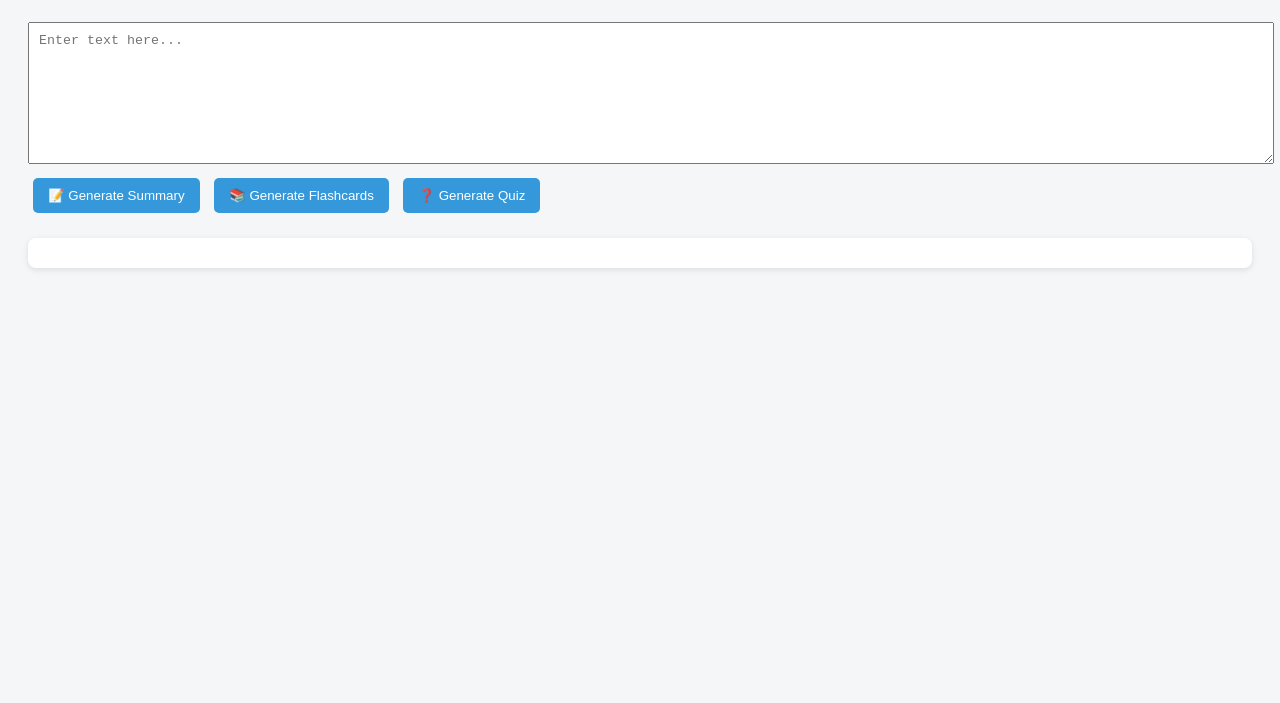
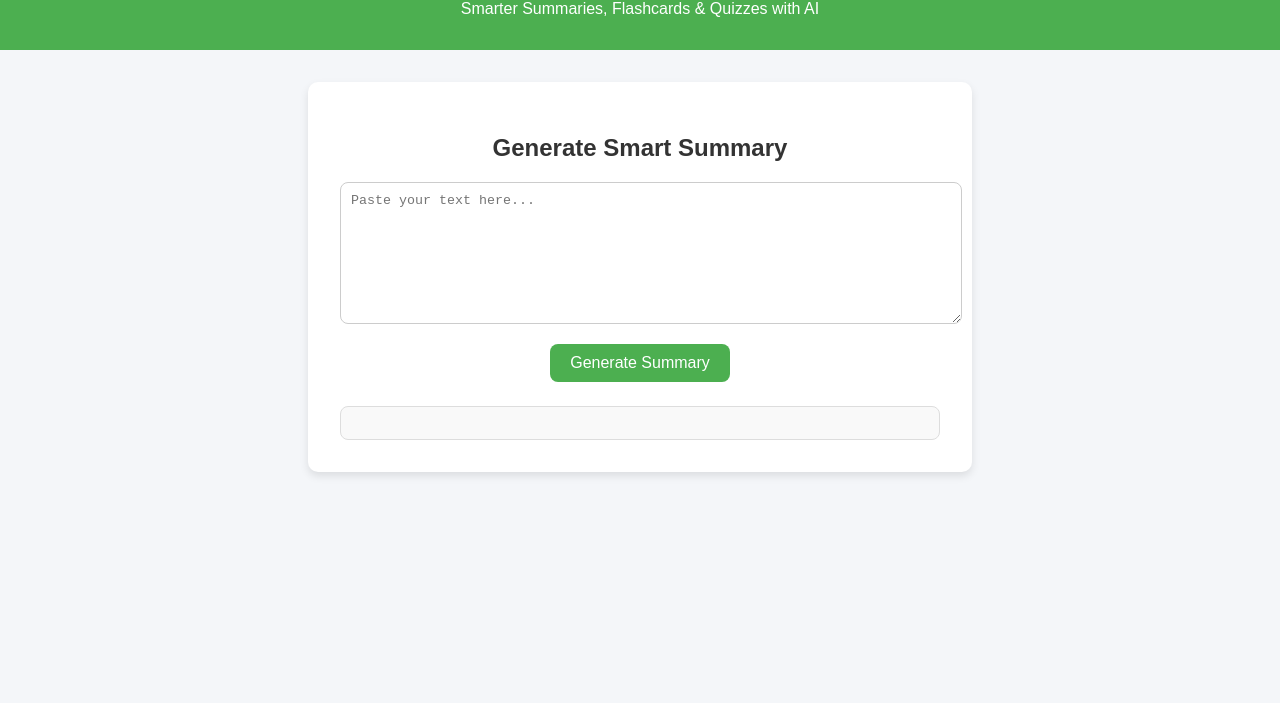
Before and after one commit to sbasitb15-web/turbolearn-frontend, a website: page index.html in a window 1280 px wide. Shown: the part 97-800 px from the top of the page. Drawn offline with Linux system fonts and the light colour scheme.

Commit message:
index.html

```diff
--- a/index.html
+++ b/index.html
@@ -3,67 +3,116 @@
 <head>
   <meta charset="UTF-8" />
   <meta name="viewport" content="width=device-width, initial-scale=1.0" />
-  <title>Turbolearn AI</title>
+  <title>Turbolearn AI | Smart Study Helper</title>
+
+  <!-- ✅ SEO -->
+  <meta name="description" content="Turbolearn AI helps students generate smart summaries, flashcards, and quizzes instantly using AI. Save time and study smarter!" />
+  <meta name="keywords" content="AI learning, study helper, flashcards generator, quiz generator, text summarizer, Gemini AI" />
+  <meta name="author" content="Turbolearn AI" />
+  <link rel="canonical" href="https://turbolearn-frontend.onrender.com/" />
+
+  <!-- ✅ Open Graph (Social Media) -->
+  <meta property="og:title" content="Turbolearn AI | Smart Study Helper" />
+  <meta property="og:description" content="Generate AI-powered summaries, flashcards, and quizzes instantly. Smarter learning starts here!" />
+  <meta property="og:url" content="https://turbolearn-frontend.onrender.com/" />
+  <meta property="og:type" content="website" />
+  <meta property="og:image" content="https://turbolearn-frontend.onrender.com/preview.png" />
+
+  <!-- ✅ Styling -->
   <style>
-    body { font-family: Arial, sans-serif; background:#f4f6f8; padding:20px; }
-    h1 { text-align:center; color:#2c3e50; }
-    textarea { width:100%; height:120px; margin-top:10px; padding:10px; }
-    button { margin:10px 5px; padding:10px 15px; border:none; border-radius:5px; cursor:pointer; background:#3498db; color:white; }
-    button:hover { background:#2980b9; }
-    .output { background:white; padding:15px; border-radius:8px; margin-top:15px; box-shadow:0 2px 6px rgba(0,0,0,0.1); }
+    body {
+      font-family: Arial, sans-serif;
+      margin: 0;
+      padding: 0;
+      background: #f4f6f9;
+      color: #333;
+      text-align: center;
+    }
+    header {
+      background: #4CAF50;
+      color: white;
+      padding: 1rem;
+    }
+    main {
+      margin: 2rem auto;
+      max-width: 600px;
+      background: white;
+      padding: 2rem;
+      border-radius: 10px;
+      box-shadow: 0px 4px 8px rgba(0,0,0,0.1);
+    }
+    textarea {
+      width: 100%;
+      height: 120px;
+      padding: 10px;
+      margin-bottom: 1rem;
+      border: 1px solid #ccc;
+      border-radius: 8px;
+    }
+    button {
+      background: #4CAF50;
+      color: white;
+      border: none;
+      padding: 10px 20px;
+      cursor: pointer;
+      border-radius: 8px;
+      font-size: 16px;
+    }
+    button:hover {
+      background: #45a049;
+    }
+    #output {
+      margin-top: 1.5rem;
+      text-align: left;
+      white-space: pre-wrap;
+      padding: 1rem;
+      border-radius: 8px;
+      background: #f9f9f9;
+      border: 1px solid #ddd;
+    }
   </style>
 </head>
 <body>
-  <h1>🚀 Turbolearn AI</h1>
+  <header>
+    <h1>🚀 Turbolearn AI</h1>
+    <p>Smarter Summaries, Flashcards & Quizzes with AI</p>
+  </header>
 
-  <textarea id="inputText" placeholder="Enter text here..."></textarea>
-  <br>
-  <button onclick="generateSummary()">📝 Generate Summary</button>
-  <button onclick="generateFlashcards()">📚 Generate Flashcards</button>
-  <button onclick="generateQuiz()">❓ Generate Quiz</button>
+  <main>
+    <h2>Generate Smart Summary</h2>
+    <textarea id="userInput" placeholder="Paste your text here..."></textarea>
+    <br />
+    <button onclick="generateSummary()">Generate Summary</button>
 
-  <div class="output" id="output"></div>
+    <div id="output"></div>
+  </main>
 
+  <!-- ✅ Script to connect with backend -->
   <script>
-    const BACKEND_URL = "https://turbolearn-backend-f6lh.onrender.com"; // ✅ backend url
+    async function generateSummary() {
+      const text = document.getElementById("userInput").value.trim();
+      const outputDiv = document.getElementById("output");
 
-    async function generateSummary() {
-      const inputText = document.getElementById("inputText").value;
-      const res = await fetch(`${BACKEND_URL}/generate-summary`, {
-        method: "POST",
-        headers: { "Content-Type": "application/json" },
-        body: JSON.stringify({ text: inputText }) // ✅ same key
-      });
-      const data = await res.json();
-      document.getElementById("output").innerHTML = `<h3>Summary:</h3><p>${data.summary}</p>`;
-    }
+      if (!text) {
+        outputDiv.innerHTML = "<p style='color:red'>⚠️ Please enter some text.</p>";
+        return;
+      }
 
-    async function generateFlashcards() {
-      const inputText = document.getElementById("inputText").value;
-      const res = await fetch(`${BACKEND_URL}/generate-flashcards`, {
-        method: "POST",
-        headers: { "Content-Type": "application/json" },
-        body: JSON.stringify({ text: inputText }) // ✅ same key
-      });
-      const data = await res.json();
-      document.getElementById("output").innerHTML =
-        `<h3>Flashcards:</h3>` +
-        data.flashcards.map(f => `<p><b>${f.question}</b><br>${f.answer}</p>`).join("");
-    }
+      outputDiv.innerHTML = "<p>⏳ Generating summary...</p>";
 
-    async function generateQuiz() {
-      const inputText = document.getElementById("inputText").value;
-      const res = await fetch(`${BACKEND_URL}/generate-quiz`, {
-        method: "POST",
-        headers: { "Content-Type": "application/json" },
-        body: JSON.stringify({ text: inputText }) // ✅ same key
-      });
-      const data = await res.json();
-      document.getElementById("output").innerHTML =
-        `<h3>Quiz:</h3>` +
-        data.quiz.map(q =>
-          `<p><b>${q.question}</b><br>Options: ${q.options.join(", ")}<br>Answer: ${q.answer}</p>`
-        ).join("");
+      try {
+        const response = await fetch("https://turbolearn-backend.onrender.com/generate-summary", {
+          method: "POST",
+          headers: { "Content-Type": "application/json" },
+          body: JSON.stringify({ text }),
+        });
+
+        const data = await response.json();
+        outputDiv.innerHTML = `<h3>📌 Summary:</h3><p>${data.summary}</p>`;
+      } catch (error) {
+        console.error(error);
+        outputDiv.innerHTML = "<p style='color:red'>❌ Error: Failed to fetch summary.</p>";
+      }
     }
   </script>
 </body>
```
